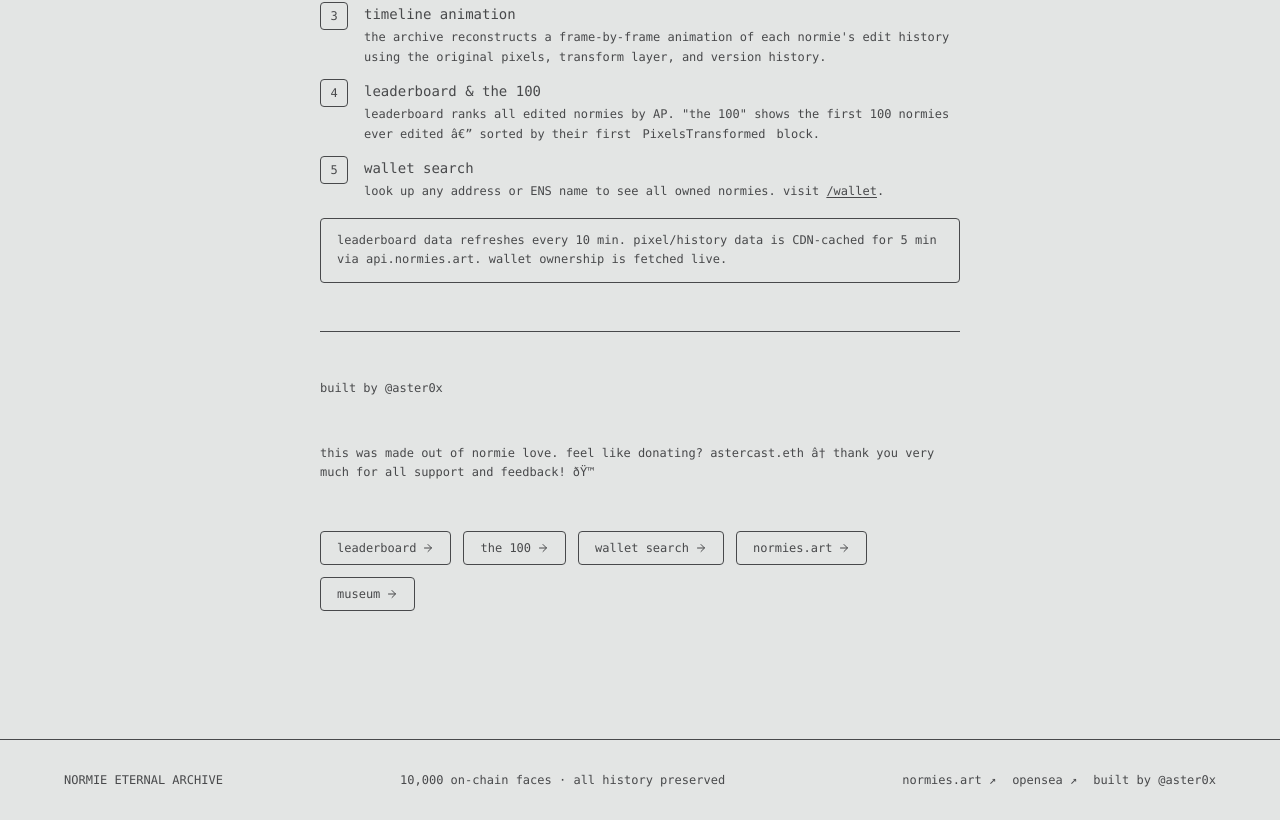
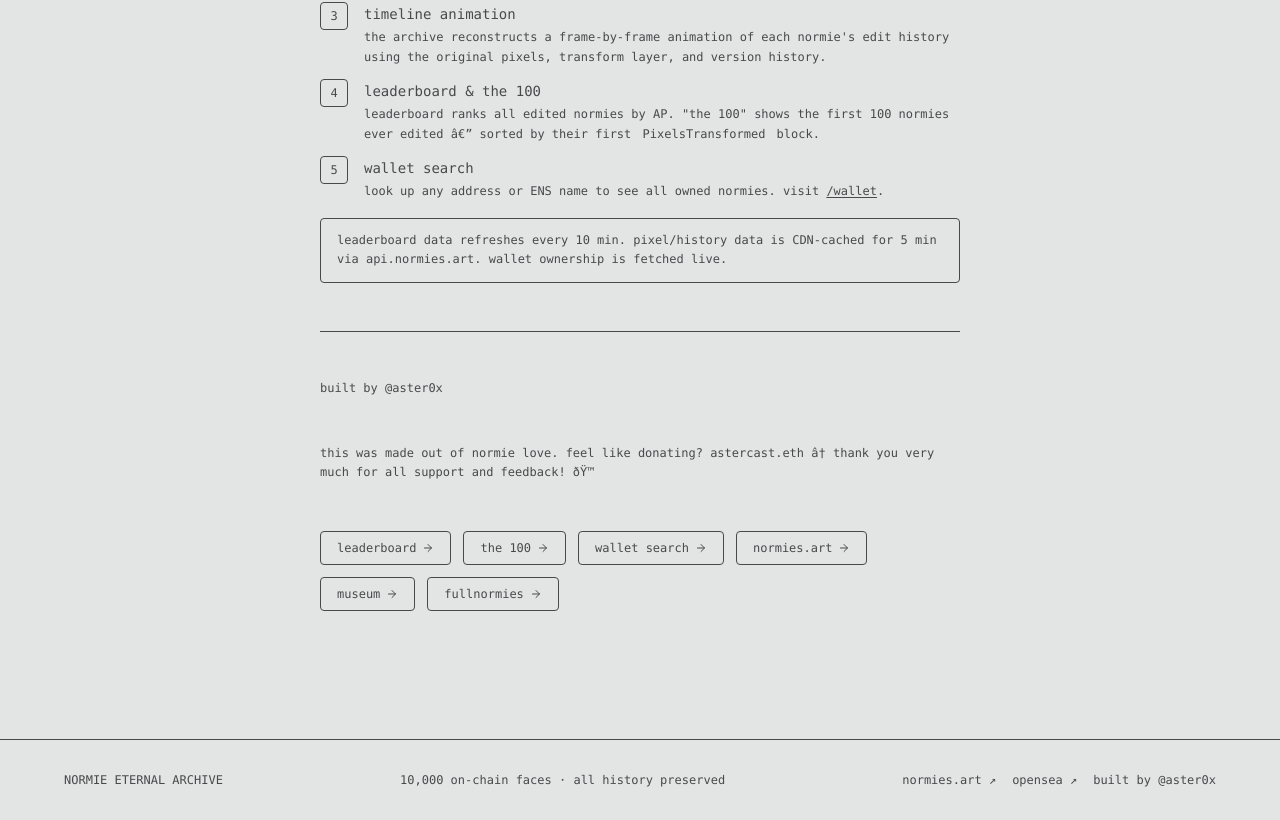
Before and after one commit to astercast/NormiesArchive, a Next.js app: page /how-it-works in a window 1280 px wide. Shown: the part 1911-2731 px from the top of the page. Built offline with nearby package versions, Linux system fonts and the light colour scheme.

Commit message:
feat: add fullnormies link; wallet opensea link; address opensea link

```diff
--- a/app/address/[addr]/AddressClient.tsx
+++ b/app/address/[addr]/AddressClient.tsx
@@ -202,11 +202,11 @@
             {copied ? <Check className="w-3.5 h-3.5 text-emerald-400" /> : <Copy className="w-3.5 h-3.5" />}
           </button>
           <a
-            href={`https://etherscan.io/address/${addr}`}
+            href={`https://opensea.io/${addr}`}
             target="_blank"
             rel="noopener noreferrer"
             className="p-1.5 border border-n-border rounded-md text-n-muted hover:text-n-text hover:border-n-text transition-colors flex-shrink-0"
-            title="View on Etherscan"
+            title="View on OpenSea"
           >
             <ExternalLink className="w-3.5 h-3.5" />
           </a>
--- a/app/how-it-works/page.tsx
+++ b/app/how-it-works/page.tsx
@@ -170,6 +170,10 @@
           className="inline-flex items-center gap-1.5 px-4 py-2 border border-n-border text-xs font-mono text-n-muted hover:text-n-text hover:border-n-text transition-colors rounded">
           museum <ArrowRight className="w-3 h-3" />
         </a>
+        <a href="https://fullnormies.xyz/" target="_blank" rel="noopener noreferrer"
+          className="inline-flex items-center gap-1.5 px-4 py-2 border border-n-border text-xs font-mono text-n-muted hover:text-n-text hover:border-n-text transition-colors rounded">
+          fullnormies <ArrowRight className="w-3 h-3" />
+        </a>
       </div>
 
     </div>
--- a/app/page.tsx
+++ b/app/page.tsx
@@ -43,6 +43,10 @@
             className="inline-flex items-center gap-2 px-4 py-2 border border-n-border text-xs font-mono text-n-muted hover:text-n-text hover:border-n-text transition-colors rounded">
             museum
           </a>
+          <a href="https://fullnormies.xyz/" target="_blank" rel="noopener noreferrer"
+            className="inline-flex items-center gap-2 px-4 py-2 border border-n-border text-xs font-mono text-n-muted hover:text-n-text hover:border-n-text transition-colors rounded">
+            fullnormies
+          </a>
         </div>
       </section>
 
```
